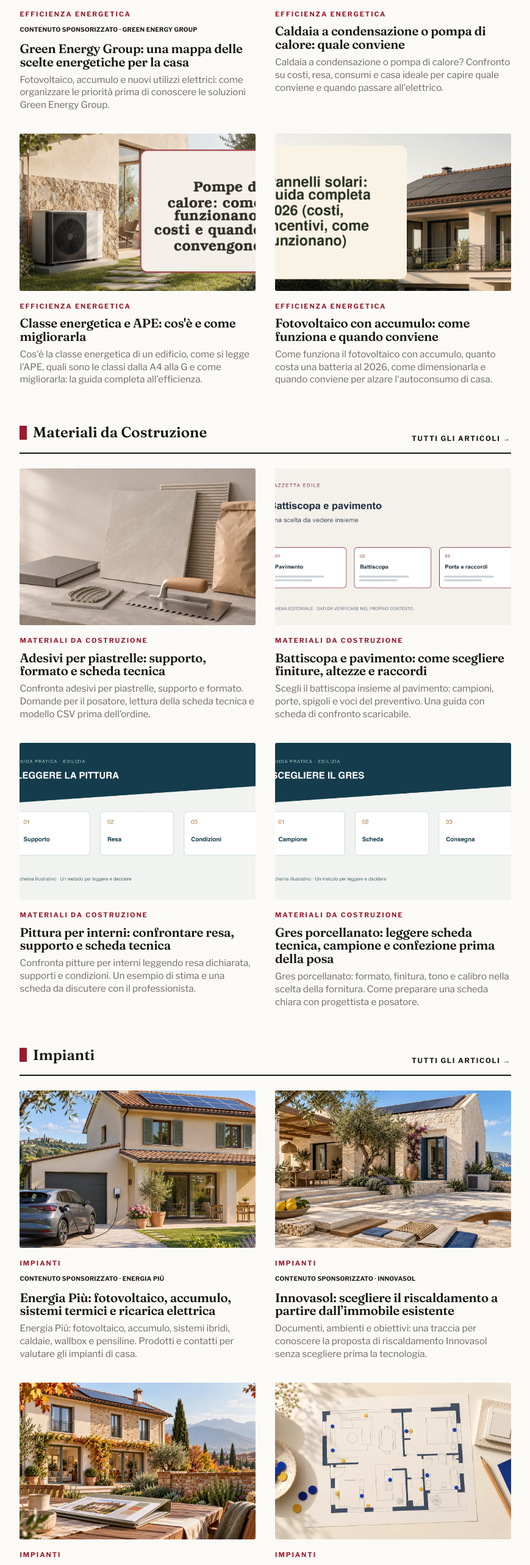
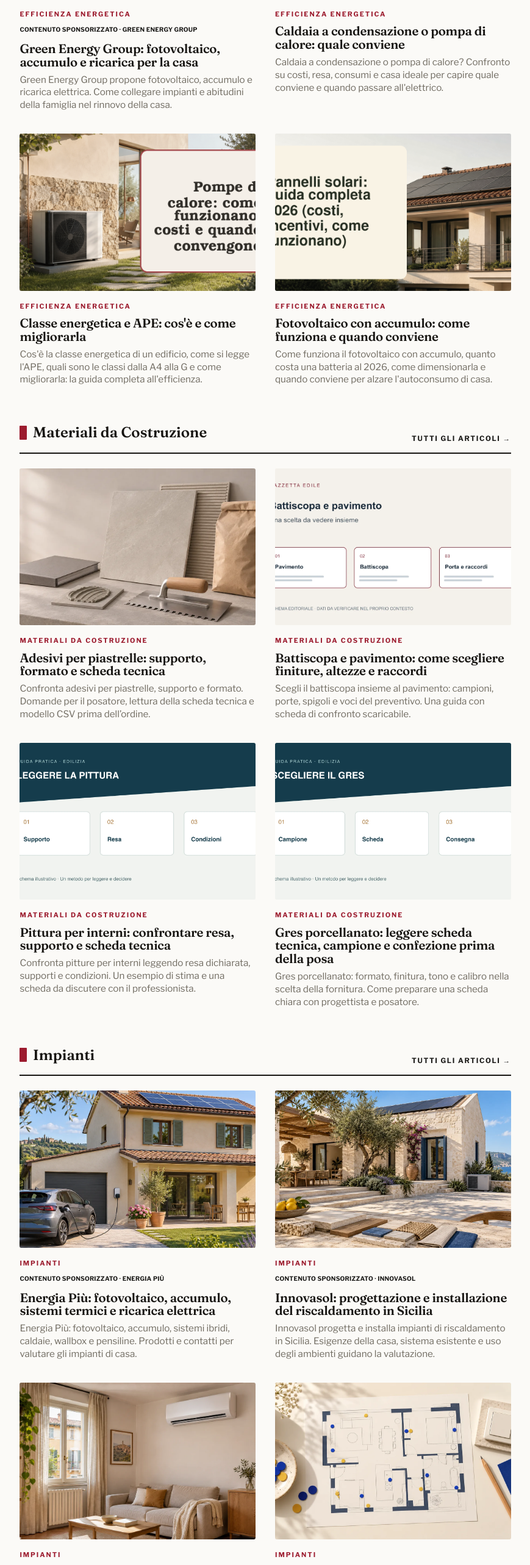
Before and after one commit to Ediliziaio/gazzetta-edile, a Next.js app: page / in a window 1280 px wide. Shown: the part 3840-6406 px from the top of the page at 61% size, without its empty margins (16-885 px from the left). Built offline with nearby package versions, Linux system fonts and the light colour scheme; no server answers.

Commit message:
Improve company article clarity, metadata and relevant editorial covers

```diff
--- a/content/articles/editorial-native.ts
+++ b/content/articles/editorial-native.ts
@@ -41,7 +41,7 @@ export const editorialNative: Article[] = [
     "body": [
       {
         "type": "p",
-        "text": "Energia Più progetta e realizza impianti per la produzione e l’utilizzo dell’energia. La sua proposta comprende fotovoltaico, accumulatori, sistemi ibridi, caldaie a condensazione, wallbox e pensiline fotovoltaiche. Il riferimento operativo è in via Stefano Breda 26 a Limena, in provincia di Padova; il sito ufficiale è energiapiu.net."
+        "text": "Energia Più progetta e installa impianti per la produzione e l’utilizzo dell’energia. La gamma comprende fotovoltaico, accumulatori, sistemi ibridi, caldaie a condensazione, wallbox e pensiline fotovoltaiche. La sede operativa è in via Stefano Breda 26 a Limena, in provincia di Padova; il contatto per informazioni è disponibile su energiapiu.net."
       },
       {
         "type": "p",
@@ -49,7 +49,7 @@ export const editorialNative: Article[] = [
       },
       {
         "type": "p",
-        "text": "Energia Più mette a disposizione un contatto diretto per conoscere le soluzioni e avviare il confronto sull’immobile. Le indicazioni di questo articolo aiutano a comprendere il ruolo dei diversi prodotti e a impostare una prima valutazione. Gli esempi sono ipotetici e non attribuiscono all’azienda risultati economici o interventi specifici non documentati."
+        "text": "Con Energia Più si possono valutare più esigenze nello stesso intervento: un impianto fotovoltaico da installare, l’accumulo da aggiungere o il riscaldamento da rinnovare. Indicare le priorità aiuta a partire dalla funzione che serve davvero. Il confronto comprende poi gli altri prodotti utili alla casa, mantenendo distinti i lavori da eseguire subito e le possibilità future."
       },
       {
         "type": "h2",
@@ -236,7 +236,7 @@ export const editorialNative: Article[] = [
       },
       {
         "type": "p",
-        "text": "Il [sito di Energia Più](https://www.energiapiu.net/) presenta la gamma e l’impostazione del servizio. Per passare dalla panoramica generale alla valutazione della propria casa è utile avviare il contatto diretto, descrivendo gli obiettivi e mettendo a disposizione le informazioni disponibili sull’immobile. Da questa base può iniziare l’approfondimento necessario per sviluppare una proposta pertinente."
+        "text": "Per [valutare le soluzioni Energia Più](https://www.energiapiu.net/), parti dall’esigenza principale della casa: fotovoltaico, accumulo, riscaldamento oppure ricarica. Aggiungi gli impianti già presenti e i cambiamenti previsti nelle abitudini. Il confronto può così concentrarsi sui prodotti pertinenti e sul loro inserimento nell’immobile, prima di definire la configurazione della proposta."
       },
       {
         "type": "h2",
@@ -1337,18 +1337,24 @@ export const editorialNative: Article[] = [
   {
     "slug": "renova-solution-la-climatizzazione-continua-dopo-linstallazione",
     "category": "impianti",
-    "title": "Renova Solution: la climatizzazione continua dopo l’installazione",
+    "title": "Renova Solution: climatizzazione, installazione e manutenzione",
     "metaTitle": "Renova Solution: climatizzazione e manutenzione",
-    "metaDescription": "Comandi, istruzioni e riferimenti: come valutare il servizio di climatizzazione Renova Solution pensando anche all’utilizzo quotidiano.",
-    "abstract": "Una proposta per il comfort domestico va letta anche dal punto di vista di chi userà l’impianto. La consegna è il momento in cui il progetto entra nella vita della casa.",
-    "keywordPrimary": "Renova Solution: la climatizzazione continua dopo l’installazione",
-    "keywordsSecondary": [],
+    "metaDescription": "Renova Solution installa climatizzatori e segue la manutenzione in Friuli Venezia Giulia e Veneto. Scelta, comandi e assistenza per la casa.",
+    "abstract": "Renova Solution installa climatizzatori e segue la manutenzione in Friuli Venezia Giulia e Veneto. Scelta, comandi e assistenza per la casa.",
+    "keywordPrimary": "Renova Solution",
+    "keywordsSecondary": [
+      "climatizzazione",
+      "installazione climatizzatori",
+      "manutenzione climatizzatori",
+      "Friuli Venezia Giulia",
+      "Veneto"
+    ],
     "author": "redazione",
     "publishedAt": "2026-10-22T07:18:01Z",
-    "updatedAt": "2026-10-22T08:54:30Z",
+    "updatedAt": "2026-11-18T13:30:43Z",
     "cover": {
-      "src": "/editorial-assets/renova-solution.webp",
-      "alt": "Casa illustrativa con serramenti e pannelli solari, non un progetto documentato di Renova Solution"
+      "src": "/editorial-assets/renova-solution-climatizzazione-casa.webp",
+      "alt": "Soggiorno con climatizzatore a parete: immagine originale AI illustrativa, non un impianto reale Renova Solution."
     },
     "faq": [
       {
@@ -1373,11 +1379,11 @@ export const editorialNative: Article[] = [
     "body": [
       {
         "type": "p",
-        "text": "Una proposta per il comfort domestico va letta anche dal punto di vista di chi userà l’impianto. La consegna è il momento in cui il progetto entra nella vita della casa."
-      },
-      {
-        "type": "p",
-        "text": "L'installazione è una tappa visibile del rinnovo della climatizzazione. Per chi abita la casa, il rapporto con l'impianto prosegue però attraverso comandi, impostazioni e documenti. Renova Solution presenta un servizio di climatizzazione che comprende anche il tema della manutenzione: un'offerta da approfondire ponendo domande sull'intero percorso."
+        "text": "Renova Solution installa climatizzatori per la casa e gli ambienti di lavoro e si occupa della manutenzione. Opera in Friuli Venezia Giulia e Veneto. La scelta parte dalle esigenze dei locali e prosegue con l’installazione e con le informazioni necessarie per utilizzare il sistema nella vita quotidiana."
+      },
+      {
+        "type": "p",
+        "text": "Un climatizzatore entra nelle abitudini della famiglia: si regola al rientro, si usa in una stanza mentre le altre sono vuote e può essere gestito da persone diverse. Per questo il confronto sul prodotto deve comprendere anche comandi, istruzioni e riferimenti per la manutenzione. Sono aspetti concreti da affrontare prima della consegna."
       },
       {
         "type": "h2",
@@ -1477,6 +1483,15 @@ export const editorialNative: Article[] = [
       },
       {
         "type": "h2",
+        "id": "servizio-azienda",
+        "text": "Dalla scelta del climatizzatore al suo utilizzo"
+      },
+      {
+        "type": "p",
+        "text": "Per contattare Renova Solution, descrivi gli ambienti interessati e indica se vuoi sostituire un impianto esistente oppure climatizzare locali che ne sono privi. Aggiungi gli orari di utilizzo e le eventuali difficoltà che incontri oggi. Questo permette di discutere il servizio a partire dalle necessità della casa, prima dei nomi dei modelli. Nella proposta, installazione e manutenzione devono avere un perimetro comprensibile: chi utilizzerà l’impianto dovrebbe sapere quali istruzioni riceverà, come richiedere assistenza e a quali componenti si riferisce l’offerta. Il contatto diretto serve a definire questi aspetti per il proprio intervento."
+      },
+      {
+        "type": "h2",
         "id": "informazioni-azienda",
         "text": "Informazioni e contatti"
       },
@@ -1502,15 +1517,19 @@ export const editorialNative: Article[] = [
   {
     "slug": "innovasol-scegliere-il-riscaldamento-a-partire-dallimmobile-esistente",
     "category": "impianti",
-    "title": "Innovasol: scegliere il riscaldamento a partire dall’immobile esistente",
-    "metaTitle": "Innovasol: riscaldamento e impianto esistente",
-    "metaDescription": "Documenti, ambienti e obiettivi: una traccia per conoscere la proposta di riscaldamento Innovasol senza scegliere prima la tecnologia.",
-    "abstract": "Il nome della tecnologia arriva dopo la lettura della casa. Descrivere la situazione attuale aiuta a formulare una richiesta che il professionista possa verificare.",
-    "keywordPrimary": "Innovasol: scegliere il riscaldamento a partire dall’immobile esistente",
-    "keywordsSecondary": [],
+    "title": "Innovasol: progettazione e installazione del riscaldamento in Sicilia",
+    "metaTitle": "Innovasol: impianti di riscaldamento in Sicilia",
+    "metaDescription": "Innovasol progetta e installa impianti di riscaldamento in Sicilia. Esigenze della casa, sistema esistente e uso degli ambienti guidano la valutazione.",
+    "abstract": "Innovasol progetta e installa impianti di riscaldamento in Sicilia. Esigenze della casa, sistema esistente e uso degli ambienti guidano la valutazione.",
+    "keywordPrimary": "Innovasol",
+    "keywordsSecondary": [
+      "riscaldamento Sicilia",
+      "impianti di riscaldamento",
+      "rinnovo impianto casa"
+    ],
     "author": "redazione",
     "publishedAt": "2026-10-22T07:18:01Z",
-    "updatedAt": "2026-10-22T08:54:30Z",
+    "updatedAt": "2026-11-18T13:30:43Z",
     "cover": {
       "src": "/editorial-assets/innovasol.webp",
       "alt": "Abitazione mediterranea illustrativa con solare e climatizzazione, non un impianto reale di Innovasol"
@@ -1538,11 +1557,11 @@ export const editorialNative: Article[] = [
     "body": [
       {
         "type": "p",
-        "text": "Il nome della tecnologia arriva dopo la lettura della casa. Descrivere la situazione attuale aiuta a formulare una richiesta che il professionista possa verificare."
-      },
-      {
-        "type": "p",
-        "text": "Quando si rinnova il riscaldamento, la discussione può iniziare troppo presto dal nome di un generatore. Prima è utile chiedersi quali ambienti si vogliono servire e quali elementi siano già presenti. Innovasol presenta sul proprio sito una sezione dedicata agli impianti di riscaldamento in Sicilia."
+        "text": "Innovasol progetta e installa impianti di riscaldamento in Sicilia. Per rinnovare il sistema di una casa, il progetto deve considerare ciò che è già presente e gli ambienti da servire. L’obiettivo è mettere in relazione le esigenze di chi abita l’immobile con una soluzione adatta alle sue caratteristiche."
+      },
+      {
+        "type": "p",
+        "text": "Una stanza poco confortevole, un generatore da sostituire o una ristrutturazione più ampia sono punti di partenza differenti. Prima di confrontare i prodotti, raccogli le informazioni sul sistema esistente e racconta quali cambiamenti desideri. Questa descrizione permette di affrontare il sopralluogo con domande legate alla tua casa."
       },
       {
         "type": "h2",
@@ -1642,6 +1661,15 @@ export const editorialNative: Article[] = [
       },
       {
         "type": "h2",
+        "id": "servizio-azienda",
+        "text": "Il riscaldamento nella casa che utilizzi ogni giorno"
+      },
+      {
+        "type": "p",
+        "text": "Nel primo contatto con Innovasol puoi indicare dove si trova l’immobile, quali stanze vengono utilizzate più spesso e come viene gestito oggi il riscaldamento. Se sono previsti nuovi infissi o una diversa distribuzione degli ambienti, aggiungi anche queste informazioni. I lavori possono modificare le esigenze da considerare nella proposta e meritano di essere discussi insieme. Il confronto utile riguarda il sistema completo: componenti da mantenere, elementi da sostituire e modalità di utilizzo. Prima dell’ordine, chiarisci che cosa comprende l’installazione e quali informazioni riceverai per la gestione dell’impianto, così da collegare la scelta del prodotto al servizio effettivo."
+      },
+      {
+        "type": "h2",
         "id": "informazioni-azienda",
         "text": "Informazioni e contatti"
       },
@@ -1667,15 +1695,19 @@ export const editorialNative: Article[] = [
   {
     "slug": "green-energy-group-una-mappa-delle-scelte-energetiche-per-la-casa",
     "category": "efficienza-energetica",
-    "title": "Green Energy Group: una mappa delle scelte energetiche per la casa",
-    "metaTitle": "Green Energy Group: una mappa energetica della casa",
-    "metaDescription": "Fotovoltaico, accumulo e nuovi utilizzi elettrici: come organizzare le priorità prima di conoscere le soluzioni Green Energy Group.",
-    "abstract": "La casa può cambiare per fasi. Una mappa delle decisioni aiuta a distinguere il sistema desiderato oggi dalle funzioni che vuoi soltanto valutare per domani.",
-    "keywordPrimary": "Green Energy Group: una mappa delle scelte energetiche per la casa",
-    "keywordsSecondary": [],
+    "title": "Green Energy Group: fotovoltaico, accumulo e ricarica per la casa",
+    "metaTitle": "Green Energy Group: fotovoltaico e accumulo per la casa",
+    "metaDescription": "Green Energy Group propone fotovoltaico, accumulo e ricarica elettrica. Come collegare impianti e abitudini della famiglia nel rinnovo della casa.",
+    "abstract": "Green Energy Group propone fotovoltaico, accumulo e ricarica elettrica. Come collegare impianti e abitudini della famiglia nel rinnovo della casa.",
+    "keywordPrimary": "Green Energy Group",
+    "keywordsSecondary": [
+      "fotovoltaico casa",
+      "sistemi di accumulo",
+      "ricarica elettrica"
+    ],
     "author": "redazione",
     "publishedAt": "2026-10-22T07:18:01Z",
-    "updatedAt": "2026-10-22T08:54:30Z",
+    "updatedAt": "2026-11-18T13:30:43Z",
     "cover": {
       "src": "/editorial-assets/green-energy-group.webp",
       "alt": "Casa illustrativa con fotovoltaico, accumulo e ricarica, non una realizzazione documentata di Green Energy Group"
@@ -1703,11 +1735,11 @@ export const editorialNative: Article[] = [
     "body": [
       {
         "type": "p",
-        "text": "La casa può cambiare per fasi. Una mappa delle decisioni aiuta a distinguere il sistema desiderato oggi dalle funzioni che vuoi soltanto valutare per domani."
-      },
-      {
-        "type": "p",
-        "text": "L'energia della casa è spesso distribuita tra acquisti diversi: un impianto, un nuovo apparecchio, un veicolo. Per discuterla in modo ordinato, conviene creare una mappa delle decisioni. Green Energy Group presenta un insieme di soluzioni che comprende fotovoltaico, accumulo e ricarica: famiglie di servizio da conoscere rispetto alle proprie priorità."
+        "text": "Green Energy Group si occupa di impianti fotovoltaici, sistemi di accumulo e ricarica per veicoli elettrici. Per chi rinnova la casa, questi prodotti rispondono a esigenze diverse: produrre elettricità, utilizzarla anche in altri momenti e alimentare la ricarica. Il progetto deve collegare le funzioni alle abitudini della famiglia."
+      },
+      {
+        "type": "p",
+        "text": "Non è necessario scegliere tutto nello stesso momento. Si può partire da un impianto fotovoltaico e valutare separatamente l’accumulo oppure discutere una soluzione che comprenda anche la ricarica. Le decisioni diventano più comprensibili quando si distinguono consumi presenti, cambiamenti già previsti e possibilità ancora da approfondire."
       },
       {
         "type": "h2",
@@ -1807,6 +1839,15 @@ export const editorialNative: Article[] = [
       },
       {
         "type": "h2",
+        "id": "servizio-azienda",
+        "text": "Una proposta costruita sugli utilizzi della casa"
+      },
+      {
+        "type": "p",
+        "text": "Prima del contatto con Green Energy Group, annota quando la casa è maggiormente utilizzata e quali apparecchi incidono sulle abitudini della famiglia. Se possiedi un veicolo elettrico, indica in quali ore rimane parcheggiato presso l’abitazione. Se invece l’acquisto è solo un’idea, presentalo come possibilità futura. Queste differenze aiutano a discutere impianto, accumulo e ricarica senza sommare componenti per abitudine. Chiedi una proposta che permetta di riconoscere il ruolo di ciascun elemento e le condizioni considerate. Le alternative si confrontano più facilmente quando rispondono alle stesse esigenze e restano collegate alle caratteristiche effettive dell’immobile."
+      },
+      {
+        "type": "h2",
         "id": "informazioni-azienda",
         "text": "Informazioni e contatti"
       },
--- a/editorial/published-index.json
+++ b/editorial/published-index.json
@@ -31,13 +31,13 @@
     "category": "impianti"
   },
   {
-    "title": "Renova Solution: la climatizzazione continua dopo l’installazione",
-    "description": "Comandi, istruzioni e riferimenti: come valutare il servizio di climatizzazione Renova Solution pensando anche all’utilizzo quotidiano.",
+    "title": "Renova Solution: climatizzazione, installazione e manutenzione",
+    "description": "Renova Solution installa climatizzatori e segue la manutenzione in Friuli Venezia Giulia e Veneto. Scelta, comandi e assistenza per la casa.",
     "path": "/impianti/renova-solution-la-climatizzazione-continua-dopo-linstallazione",
     "section": "native",
     "slug": "renova-solution-la-climatizzazione-continua-dopo-linstallazione",
     "publishedAt": "2026-10-22T07:18:01Z",
-    "image": "/editorial-assets/renova-solution.webp",
+    "image": "/editorial-assets/renova-solution-climatizzazione-casa.webp",
     "sponsor": "Renova Solution",
     "sourceURLs": [
       "https://www.renovasolution.it/",
@@ -47,8 +47,8 @@
     "category": "impianti"
   },
   {
-    "title": "Innovasol: scegliere il riscaldamento a partire dall’immobile esistente",
-    "description": "Documenti, ambienti e obiettivi: una traccia per conoscere la proposta di riscaldamento Innovasol senza scegliere prima la tecnologia.",
+    "title": "Innovasol: progettazione e installazione del riscaldamento in Sicilia",
+    "description": "Innovasol progetta e installa impianti di riscaldamento in Sicilia. Esigenze della casa, sistema esistente e uso degli ambienti guidano la valutazione.",
     "path": "/impianti/innovasol-scegliere-il-riscaldamento-a-partire-dallimmobile-esistente",
     "section": "native",
     "slug": "innovasol-scegliere-il-riscaldamento-a-partire-dallimmobile-esistente",
@@ -63,8 +63,8 @@
     "category": "impianti"
   },
   {
-    "title": "Green Energy Group: una mappa delle scelte energetiche per la casa",
-    "description": "Fotovoltaico, accumulo e nuovi utilizzi elettrici: come organizzare le priorità prima di conoscere le soluzioni Green Energy Group.",
+    "title": "Green Energy Group: fotovoltaico, accumulo e ricarica per la casa",
+    "description": "Green Energy Group propone fotovoltaico, accumulo e ricarica elettrica. Come collegare impianti e abitudini della famiglia nel rinnovo della casa.",
     "path": "/efficienza-energetica/green-energy-group-una-mappa-delle-scelte-energetiche-per-la-casa",
     "section": "native",
     "slug": "green-energy-group-una-mappa-delle-scelte-energetiche-per-la-casa",
```
Also changed, not shown: public/editorial-assets/renova-solution-climatizzazione-casa.webp (added), 1 other file (tests, documents, lock files or other folders).
